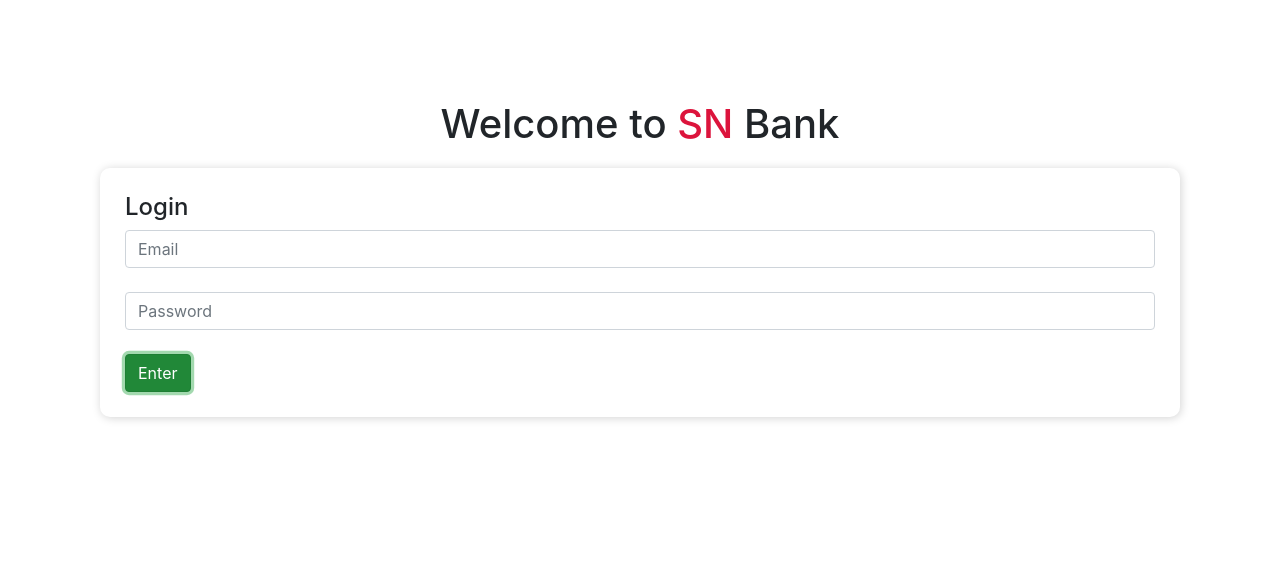
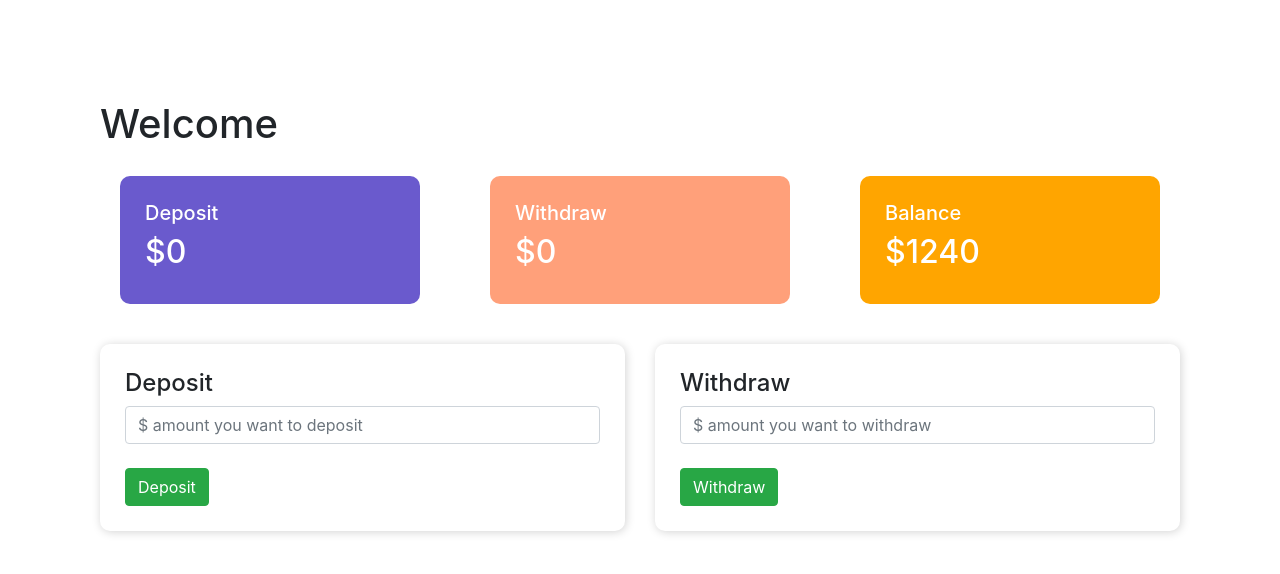
Before and after one commit to shzzd/sr-bank, a plain HTML site: page index.html in a window 1280 px wide. Both pictures are taken after a click on the button "Enter". Drawn offline with nearby package versions, Linux system fonts and the light colour scheme.

Commit message:
name added

```diff
--- a/index.html
+++ b/index.html
@@ -3,30 +3,114 @@
 <head>
     <meta charset="UTF-8">
     <meta name="viewport" content="width=device-width, initial-scale=1.0">
-    <title>SN BANK</title>
+    <title>SR BANK</title>
 
     <link rel="stylesheet" href="https://stackpath.bootstrapcdn.com/bootstrap/4.5.0/css/bootstrap.min.css" integrity="sha384-9aIt2nRpC12Uk9gS9baDl411NQApFmC26EwAOH8WgZl5MYYxFfc+NcPb1dKGj7Sk" crossorigin="anonymous">
 
     <link rel="stylesheet" href="style.css">
 </head>
 <body>
-    <div id="login">
-        <h1 class="text-center">Welcome to <span>SN</span> Bank</h1>
+    <div id="login-area">
+        <h1 class="text-center">Welcome to <span id="sr">SR</span> Bank</h1>
         <div class="submit">
             <h4>Login</h4>
-            <input type="text" class="form-control" placeholder="Email" name="email">
+            <input id="email" type="text" class="form-control" placeholder="Email">
             <br>
-            <input type="password" class="form-control" placeholder="Password" name="password">
+            <input type="password" class="form-control" placeholder="Password">
             <br>
             <button id="login" class="btn btn-success">Enter</button>
         </div>
     </div>
+    <div id="transaction-area">
+        <h1>Welcome <span id="welcome"></span></h1>
+        <div class="row">
+            <div class="col-md-4">
+                <div class="deposit status">
+                    <h5>Deposit</h5>
+                    <h2>$<span id="current-deposit">0</span></h2>
+                </div>
+            </div>
+            <div class="col-md-4">
+                <div class="withdraw status">
+                    <h5>Withdraw</h5>
+                    <h2>$<span id="current-withdraw">0</span></h2>
+                </div>
+            </div>
+            <div class="col-md-4">
+                <div class="balance status">
+                    <h5>Balance</h5>
+                    <h2>$<span id="current-balance">1240</span></h2>
+                </div>
+            </div>
+        </div>
+        <div class="row">
+            <div class="col-md-6">
+                <div class="submit">
+                <h4>Deposit</h4>
+                <input id="depositAmount" type="text" class="form-control" placeholder="$ amount you want to deposit">
+                <br>
+                <button id="addDeposit" class="btn btn-success">Deposit</button>
+                </div>
+            </div>
+            <div class="col-md-6">
+                <div class="submit">
+                <h4>Withdraw</h4>
+                <input id="withdrawAmount" type="text" class="form-control" placeholder="$ amount you want to withdraw">
+                <br>
+                <button id="addWithdraw" class="btn btn-success">Withdraw</button>
+                </div>
+            </div>
+        </div>
+    </div>
 
     <script>
-        const loginbtn = document.getElementById("login");
-        loginbtn.addEventListener("click",function(){
-            console.log("go away");
+        const loginBtn = document.getElementById("login");
+        loginBtn.addEventListener("click",function(){
+
+            const loginArea = document.getElementById("login-area");
+            loginArea.style.display = "none";
+
+            const transactionArea = document.getElementById("transaction-area");
+            transactionArea.style.display = "block";
+
+            const email = document.getElementById("email").value;
+            document.getElementById("welcome").innerText = email;
         })
+        //deposit button event handler
+        const depositBtn = document.getElementById("addDeposit");
+        depositBtn.addEventListener("click",function(){
+
+            const newDepositNumber = getInputNumber("depositAmount");
+
+            updateSpanText("current-deposit",newDepositNumber);
+            updateSpanText("current-balance",newDepositNumber);
+
+            document.getElementById("depositAmount").value = "";
+        })
+
+        //withdraw button event handler
+        const withdrawBtn = document.getElementById("addWithdraw");
+        withdrawBtn.addEventListener("click",function(){
+
+            const newWithdrawNumber = getInputNumber("withdrawAmount");
+
+            updateSpanText("current-withdraw",newWithdrawNumber);
+            updateSpanText("current-balance", -1 * newWithdrawNumber);
+
+            document.getElementById("withdrawAmount").value = "";
+        })
+        function getInputNumber(id){
+            const newId = document.getElementById(id).value;
+            const newIdNumber = parseFloat(newId);
+            return newIdNumber;
+        }
+        function updateSpanText(id, newIdNumber){
+            const currentId = document.getElementById(id).innerText;
+            const currentIdNumber = parseFloat(currentId);
+            const totalId = currentIdNumber + newIdNumber;
+            document.getElementById(id).innerText = totalId;
+        }
+
     </script>
 </body>
 </html>
--- a/style.css
+++ b/style.css
@@ -8,6 +8,24 @@ body{
     box-shadow: 1px 1px 10px lightgray;
     padding: 25px 25px 25px 25px;
 }
-span{
+#sr{
     color: crimson;
 }
+#transaction-area{
+    display: none;
+}
+.deposit{
+    background-color: slateblue;
+}
+.withdraw{
+    background-color: lightsalmon;
+}
+.balance{
+    background-color: orange;
+}
+.status{
+    margin: 20px;
+    color: white;
+    padding: 25px;
+    border-radius: 10px;
+}
```
